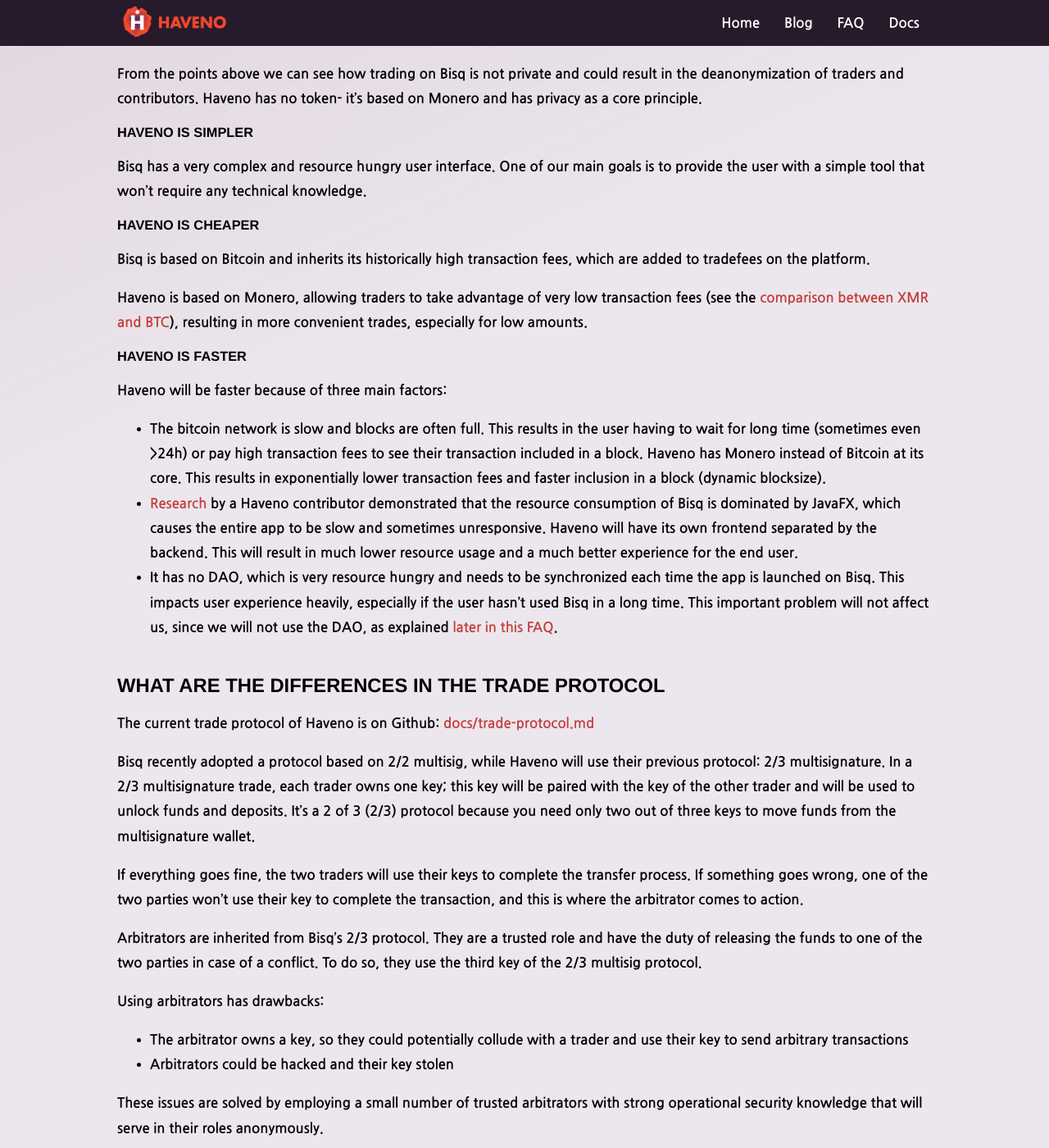
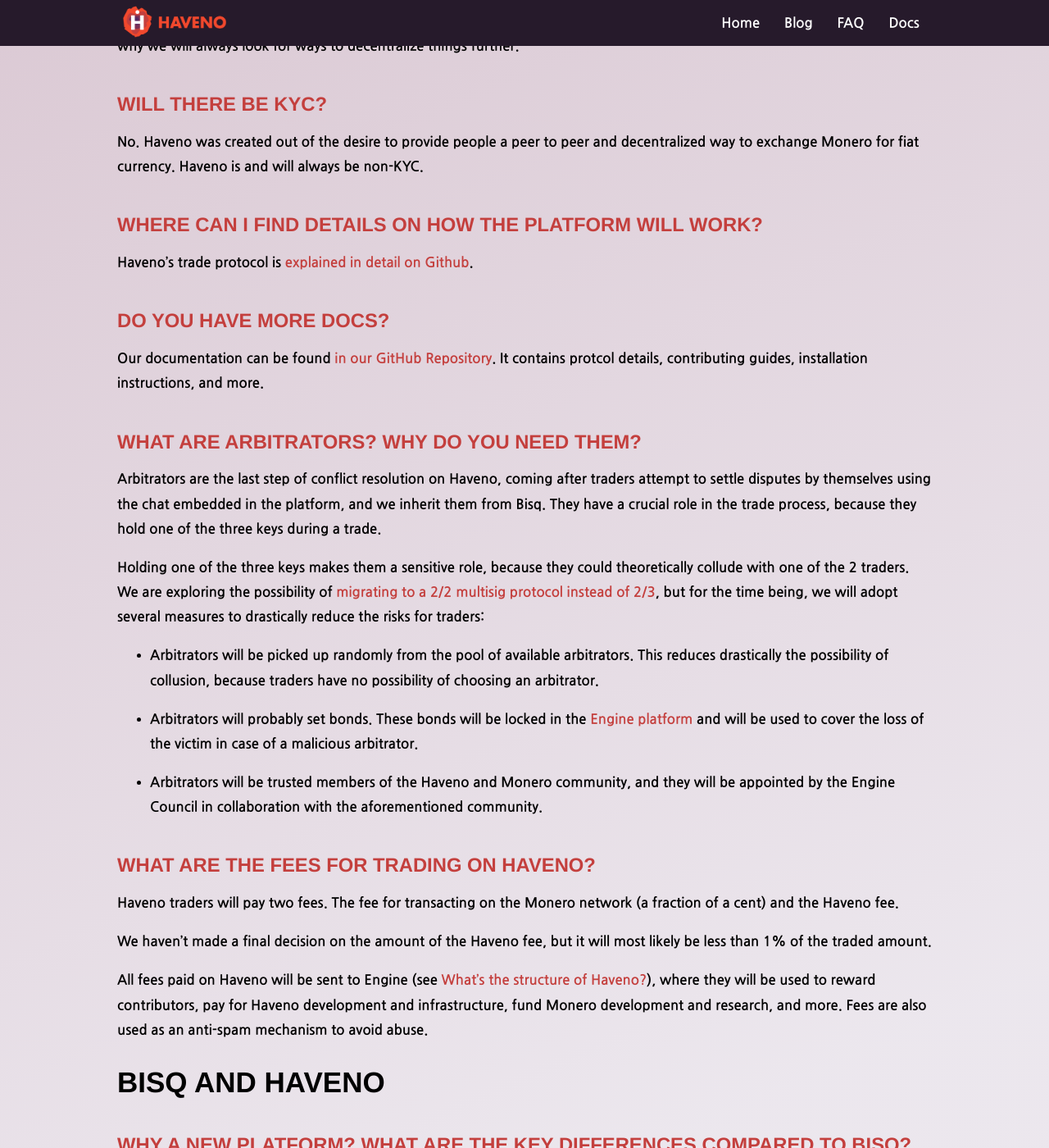
Before and after one commit to haveno-dex/haveno-site, a Jekyll site: the page built from faq.md, in a window 1280 px wide and 1400 px high, scrolled down 1884 px. Shown: the whole window at 82% size. Built offline with Jekyll 4.4.1, drawn with Linux system fonts in a browser that asks for light colours; some of the changed text lies outside the part shown.

Commit message:
faq: add new entries and links to headers (#44)
Grammar fixes for faq.md

Co-authored-by: Proudmuslim <proudmuslim-dev@protonmail.com>

```diff
--- a/faq.md
+++ b/faq.md
@@ -7,10 +7,21 @@
 
 # Table of contents
 
+## General
+
 - [What's the meaning of Haveno?](#whats-the-meaning-of-haveno)
 - [When will Haveno be ready for use?](#when-will-haveno-be-ready-for-use)
 - [What currencies will be listed?](#what-currencies-will-be-listed)
-- [Why a new platform? What are the key differences compared to Bisq](#why-a-new-platform-what-are-the-key-differences-compared-to-bisq)
+- [What's the structure of Haveno?](#whats-the-structure-of-haveno)
+- [Will there be KYC?](#will-there-be-kyc)
+- [Where can I find the details on how the platform will work?](#where-can-i-find-details-on-how-the-platform-will-work)
+- [Do you have more docs?](#do-you-have-more-docs)
+- [What are arbitrators? Why do you need them?](#what-are-arbitrators-why-do-you-need-them)
+- [What are the fees for trading on Haveno?](#what-are-the-fees-for-trading-on-haveno)
+
+## Bisq and Haveno
+
+- [Why a new platform? What are the key differences compared to Bisq?](#why-a-new-platform-what-are-the-key-differences-compared-to-bisq)
   - [Haveno is privacy-focused](#haveno-is-privacy-focused)
   - [Haveno is simpler](#haveno-is-simpler)
   - [Haveno is cheaper](#haveno-is-cheaper)
@@ -28,11 +41,11 @@
 PA(key): /haˈveno/
 Hyphenation: ha‧ve‧no
 
-## When will Haveno be ready for use?
+## [When will Haveno be ready for use?](#when-will-haveno-be-ready-for-use)
 
 We hope Haveno will be ready to be deployed by the end of 2022.
 
-## What currencies will be listed?
+## [What currencies will be listed?](#what-currencies-will-be-listed)
 
 We plan to launch with support for at least:
 
@@ -42,7 +55,55 @@
 
 This list is not final. We will have a small set of currencies at launch, but more will follow shortly after.
 
-## Why a new platform? What are the key differences compared to Bisq
+## [What's the structure of Haveno?](#whats-the-structure-of-haveno)
+
+We explained the structure of Haveno in detail in a [dedicated blog post]({{ site.baseurl }}/2022/02/02/haveno-structure.html). Here's a summary:
+
+- Half of the fees paid on Haveno will be used to advance Monero and Haveno development
+
+- There will be a CCS-like entity called Engine, which will decide which projects/individuals to sponsor using the fees sent by Haveno
+
+- Engine will be composed by a council (Engine Council), composed by 5 trusted members of the Monero and Haveno developer community (including one Monero Core Team member)
+
+Thanks to the funds that will be sent to Engine, Haveno will be a major contributor to Monero development, allowing Monero to cease its reliance on generous donors and become self-sustaining.
+
+While this structure is exciting and opens a lot of doors, we want Haveno to be as decentralized and robust as possible. That's why we will always look for ways to decentralize things further.
+
+## [Will there be KYC?](#will-there-be-kyc)
+
+No. Haveno was created out of the desire to provide people a peer to peer and decentralized way to exchange Monero for fiat currency. Haveno is and will always be non-KYC.
+
+## [Where can I find details on how the platform will work?](#where-can-i-find-details-on-how-the-platform-will-work)
+
+Haveno's trade protocol is [explained in detail on Github](https://github.com/haveno-dex/haveno/blob/master/docs/trade_protocol/trade-protocol.md).
+
+## [Do you have more docs?](#do-you-have-more-docs)
+
+Our documentation can be found [in our GitHub Repository](https://github.com/haveno-dex/haveno/tree/master/docs). It contains protcol details, contributing guides, installation instructions, and more.
+
+## [What are arbitrators? Why do you need them?](#what-are-arbitrators-why-do-you-need-them)
+
+Arbitrators are the last step of conflict resolution on Haveno, coming after traders attempt to settle disputes by themselves using the chat embedded in the platform, and we inherit them from Bisq. They have a crucial role in the trade process, because they hold one of the three keys during a trade.
+
+Holding one of the three keys makes them a sensitive role, because they could theoretically collude with one of the 2 traders. We are exploring the possibility of [migrating to a 2/2 multisig protocol instead of 2/3](https://github.com/haveno-dex/haveno-meta/issues/14), but for the time being, we will adopt several measures to drastically reduce the risks for traders:
+
+- Arbitrators will be picked up randomly from the pool of available arbitrators. This reduces drastically the possibility of collusion, because traders have no possibility of choosing an arbitrator.
+
+- Arbitrators will probably set bonds. These bonds will be locked in the [Engine platform](#whats-the-structure-of-haveno) and will be used to cover the loss of the victim in case of a malicious arbitrator.
+
+- Arbitrators will be trusted members of the Haveno and Monero community, and they will be appointed by the Engine Council in collaboration with the aforementioned community.
+
+## [What are the fees for trading on Haveno?](#what-are-the-fees-for-trading-on-haveno)
+
+Haveno traders will pay two fees. The fee for transacting on the Monero network (a fraction of a cent) and the Haveno fee.
+
+We haven't made a final decision on the amount of the Haveno fee, but it will most likely be less than 1% of the traded amount.
+
+All fees paid on Haveno will be sent to Engine (see [What's the structure of Haveno?](#whats-the-structure-of-haveno)), where they will be used to reward contributors, pay for Haveno development and infrastructure, fund Monero development and research, and more. Fees are also used as an anti-spam mechanism to avoid abuse.
+
+# Bisq and Haveno
+
+## [Why a new platform? What are the key differences compared to Bisq?](#why-a-new-platform-what-are-the-key-differences-compared-to-bisq)
 
 Haveno is a fork of Bisq and shares some of its strengths, such as:
 
@@ -52,7 +113,7 @@
 
 But Haveno brings several improvements over Bisq:
 
-### Haveno is privacy-focused
+### [Haveno is privacy-focused](#haveno-is-privacy-focused)
 
 Bisq doesn't offer strong privacy to its users and has had multiple issues which resulted in the privacy of their users being compromised.
 
@@ -66,17 +127,17 @@
 
 From the points above we can see how trading on Bisq is not private and could result in the deanonymization of traders and contributors. Haveno has no token- it's based on Monero and has privacy as a core principle.
 
-### Haveno is simpler
+### [Haveno is simpler](#haveno-is-simpler)
 
 Bisq has a very complex and resource hungry user interface. One of our main goals is to provide the user with a simple tool that won't require any technical knowledge.
 
-### Haveno is cheaper
+### [Haveno is cheaper](#haveno-is-cheaper)
 
 Bisq is based on Bitcoin and inherits its historically high transaction fees, which are added to tradefees on the platform.
 
 Haveno is based on Monero, allowing traders to take advantage of very low transaction fees (see the [comparison between XMR and BTC](https://bitinfocharts.com/comparison/transactionfees-btc-xmr.html#1y)), resulting in more convenient trades, especially for low amounts.
 
-### Haveno is faster
+### [Haveno is faster](#haveno-is-faster)
 
 Haveno will be faster because of three main factors:
 
@@ -84,7 +145,7 @@
 - [Research](https://github.com/haveno-dex/haveno-meta/blob/master/haveno-performance-report.md) by a Haveno contributor demonstrated that the resource consumption of Bisq is dominated by JavaFX, which causes the entire app to be slow and sometimes unresponsive. Haveno will have its own frontend separated by the backend. This will result in much lower resource usage and a much better experience for the end user.
 - It has no DAO, which is very resource hungry and needs to be synchronized each time the app is launched on Bisq. This impacts user experience heavily, especially if the user hasn't used Bisq in a long time. This important problem will not affect us, since we will not use the DAO, as explained [later in this FAQ](#why-no-dao).
 
-## What are the differences in the trade protocol
+## [What are the differences in the trade protocol?](#what-are-the-differences-in-the-trade-protocol)
 
 The current trade protocol of Haveno is on Github: [docs/trade-protocol.md](https://github.com/haveno-dex/haveno/blob/master/docs/trade_protocol/trade-protocol.md)
 
@@ -101,11 +162,11 @@
 
 These issues are solved by employing a small number of trusted arbitrators with strong operational security knowledge that will serve in their roles anonymously.
 
-## Will there be an Haveno token like Bisq has BSQ?
+## [Will there be an Haveno token like Bisq has BSQ?](#will-there-be-an-haveno-token-like-bisq-has-bsq)
 
 No. The BSQ token is meant to be the key factor of Bisq's DAO. We won't implement Bisq's DAO and the trades on the platform are based on multisignature transactions. There is no need for a token in the Haveno protocol.
 
-## Why no DAO?
+## [Why no DAO?](#why-no-dao)
 
 Bisq's DAO is an interesting and innovative governance mechanism, but currently seems to be an unnecessary complication that takes a lot of resources to maintain. Bisq contributors earn BSQ tokens according to how much they contribute to Bisq and the roles they cover inside the project. The more BSQ a person has earned, the more voting power they have.
 
```
Also changed, not shown: other parts of faq.md (+3 -1 lines).
